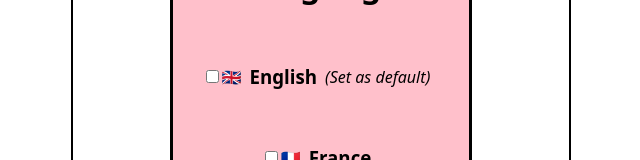
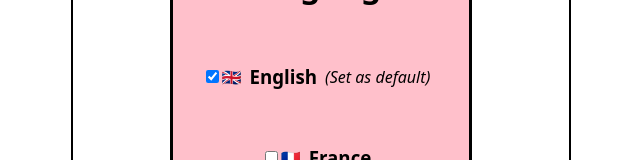
Before and after one commit to Moukarnold/capstone-project, a Next.js app: page /languages in a window 1280 px wide. Shown: the part 138-298 px from the top of the page, without its empty margins (319-959 px from the left). Built offline with nearby package versions, Linux system fonts and the light colour scheme.

Commit message:
erste userstory: page language

```diff
--- a/components/styles/Container.styled.js
+++ b/components/styles/Container.styled.js
@@ -39,3 +39,6 @@ export const InnereBox = styled.div`
   margin-bottom: 20%;
   margin-top: 10%;
 `;
+export const SpaceLabel = styled.span`
+  margin-left: 8px;
+`;
--- a/pages/languages.js
+++ b/pages/languages.js
@@ -5,24 +5,34 @@ import {
   ContainerMainLabel,
   Box,
   InnereBox,
+  SpaceLabel,
 } from "@/components/styles/container.styled";
+import { useState } from "react";
 
-const SpaceLabel = styled.span`
-  margin-left: 8px;
-`;
+export default function PageLanguage() {
+  // the language is setted as default direct here
+  const [languages, setLanguages] = useState("english");
 
-export default function pageLanguage() {
-  function handleCheckEnglish(event) {}
-  function handleCheckFrench() {}
-  function handleCheckDeutsch() {}
+  //function finalLanguage() {}
 
+  function handleCheckLanguage(e) {
+    setLanguages(e);
+  }
+
+  console.log(languages);
   return (
     <ContainerMain>
       <Box>
         <InnereBox>
           <h1>Language</h1>
-          <ContainerMainLabel ContainerMainLabel>
-            <input onChange={handleCheckEnglish} type="checkbox" /> 🇬🇧{" "}
+          <ContainerMainLabel>
+            <input
+              onClick={() => handleCheckLanguage("english")}
+              type="checkbox"
+              name="english"
+              checked={languages === "english"}
+            />{" "}
+            🇬🇧{" "}
             <SpaceLabel>
               <h3>English</h3>
             </SpaceLabel>
@@ -30,14 +40,26 @@ export default function pageLanguage() {
               <i>(Set as default)</i>
             </SpaceLabel>
           </ContainerMainLabel>
-          <ContainerMainLabel ContainerMainLabel>
-            <input onChange={handleCheckFrench} type="checkbox" /> 🇫🇷{" "}
+          <ContainerMainLabel>
+            <input
+              onClick={() => handleCheckLanguage("french")}
+              type="checkbox"
+              checked={languages === "french"}
+              name="french"
+            />{" "}
+            🇫🇷{" "}
             <SpaceLabel>
               <h3>France</h3>
             </SpaceLabel>
           </ContainerMainLabel>
           <ContainerMainLabel>
-            <input onChange={handleCheckDeutsch} type="checkbox" /> 🇩🇪
+            <input
+              onClick={() => handleCheckLanguage("deutsch")}
+              type="checkbox"
+              checked={languages === "deutsch"}
+              name="deutsch"
+            />{" "}
+            🇩🇪
             <SpaceLabel>
               <h3>Deutsch</h3>
             </SpaceLabel>
```
Also changed, not shown: pages/Level.js (+4 -5 lines), pages/Options.js (+4 -5 lines).
